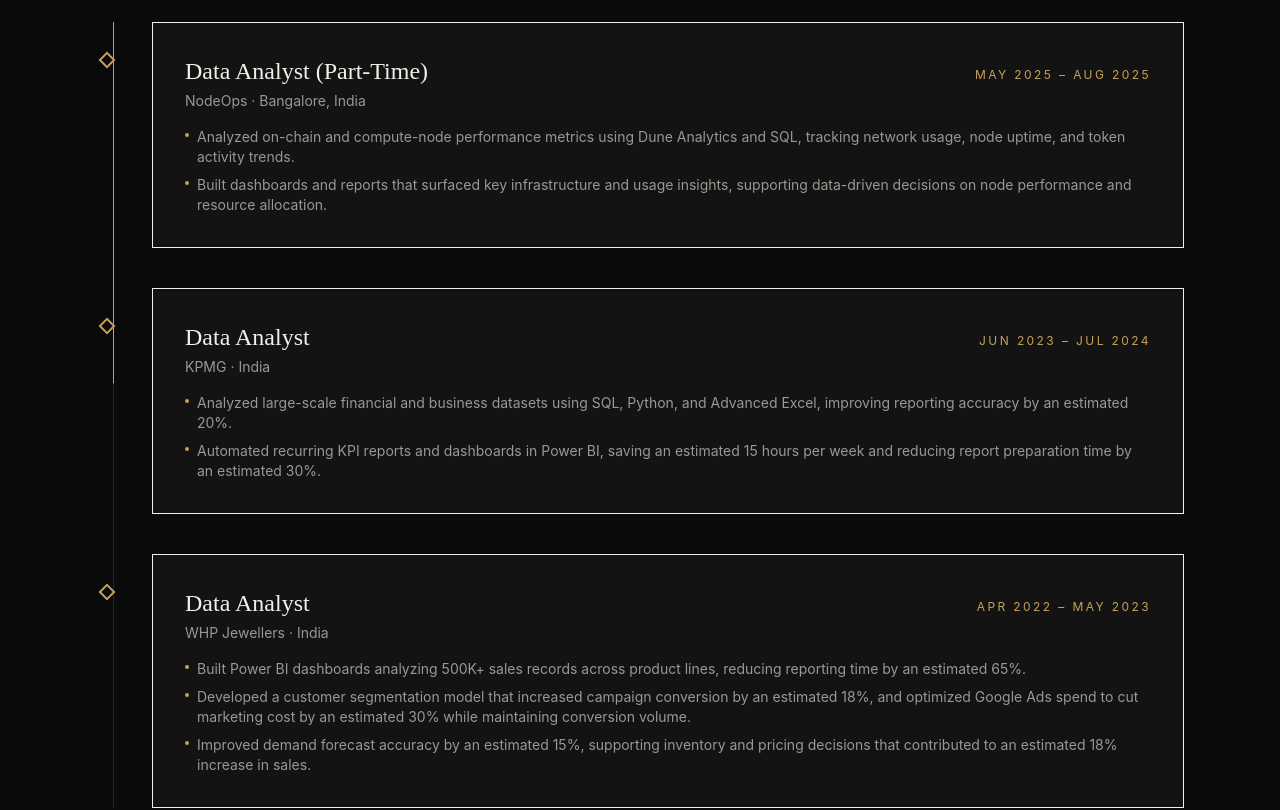
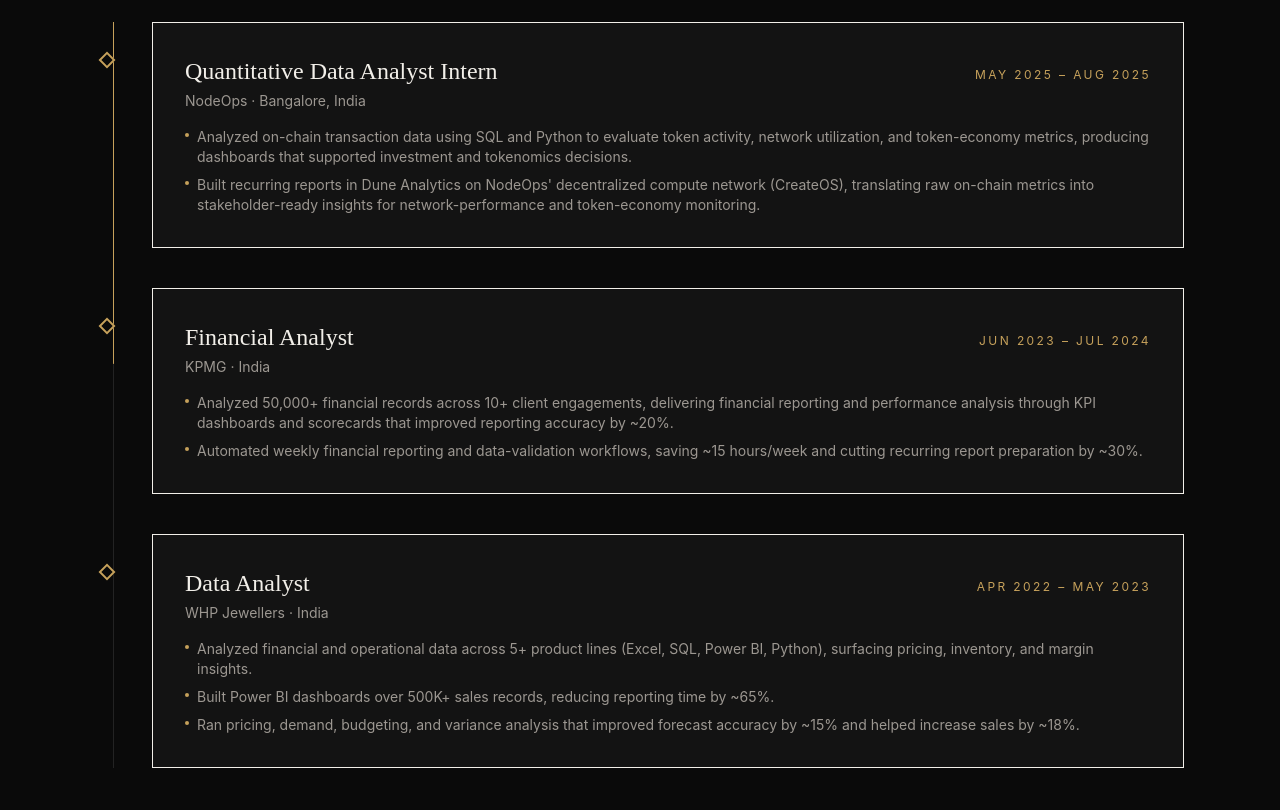
Before and after one commit to ujwal123ojaswi-star/portfolio-finance, a React (Vite) app: page /experience in a window 1280 px wide. Shown: the part 380-1190 px from the top of the page. Built offline with nearby package versions, Linux system fonts and the light colour scheme.

Commit message:
Update Experience section to match Xponance-targeted resume wording

```diff
--- a/src/data/experience.ts
+++ b/src/data/experience.ts
@@ -3,22 +3,22 @@
 export const experience: ExperienceEntry[] = [
   {
     company: 'NodeOps',
-    role: 'Data Analyst (Part-Time)',
+    role: 'Quantitative Data Analyst Intern',
     location: 'Bangalore, India',
     period: 'May 2025 – Aug 2025',
     bullets: [
-      'Analyzed on-chain and compute-node performance metrics using Dune Analytics and SQL, tracking network usage, node uptime, and token activity trends.',
-      'Built dashboards and reports that surfaced key infrastructure and usage insights, supporting data-driven decisions on node performance and resource allocation.',
+      'Analyzed on-chain transaction data using SQL and Python to evaluate token activity, network utilization, and token-economy metrics, producing dashboards that supported investment and tokenomics decisions.',
+      "Built recurring reports in Dune Analytics on NodeOps' decentralized compute network (CreateOS), translating raw on-chain metrics into stakeholder-ready insights for network-performance and token-economy monitoring.",
     ],
   },
   {
     company: 'KPMG',
-    role: 'Data Analyst',
+    role: 'Financial Analyst',
     location: 'India',
     period: 'Jun 2023 – Jul 2024',
     bullets: [
-      'Analyzed large-scale financial and business datasets using SQL, Python, and Advanced Excel, improving reporting accuracy by an estimated 20%.',
-      'Automated recurring KPI reports and dashboards in Power BI, saving an estimated 15 hours per week and reducing report preparation time by an estimated 30%.',
+      'Analyzed 50,000+ financial records across 10+ client engagements, delivering financial reporting and performance analysis through KPI dashboards and scorecards that improved reporting accuracy by ~20%.',
+      'Automated weekly financial reporting and data-validation workflows, saving ~15 hours/week and cutting recurring report preparation by ~30%.',
     ],
   },
   {
@@ -27,9 +27,9 @@
     location: 'India',
     period: 'Apr 2022 – May 2023',
     bullets: [
-      'Built Power BI dashboards analyzing 500K+ sales records across product lines, reducing reporting time by an estimated 65%.',
-      'Developed a customer segmentation model that increased campaign conversion by an estimated 18%, and optimized Google Ads spend to cut marketing cost by an estimated 30% while maintaining conversion volume.',
-      'Improved demand forecast accuracy by an estimated 15%, supporting inventory and pricing decisions that contributed to an estimated 18% increase in sales.',
+      'Analyzed financial and operational data across 5+ product lines (Excel, SQL, Power BI, Python), surfacing pricing, inventory, and margin insights.',
+      'Built Power BI dashboards over 500K+ sales records, reducing reporting time by ~65%.',
+      'Ran pricing, demand, budgeting, and variance analysis that improved forecast accuracy by ~15% and helped increase sales by ~18%.',
     ],
   },
 ]
```
